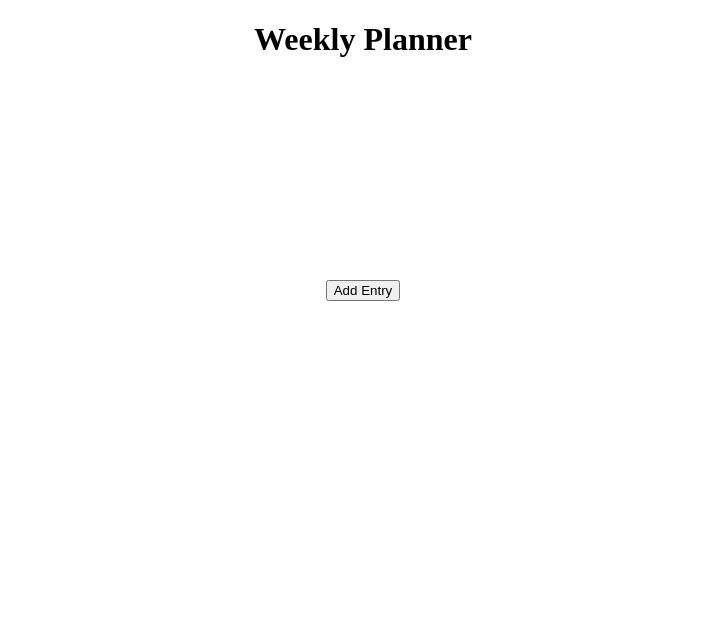
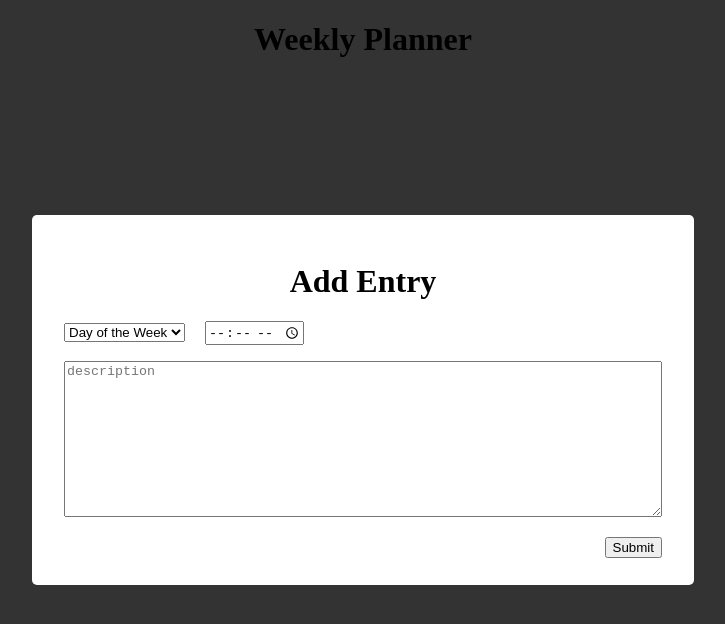
Before and after one commit to mgmauriello/week-planner, a website: page index.html in a window 1280 px wide. Both pictures are taken after a click on the button "Add Entry". Shown: the whole page, without its empty margins (277-1002 px from the left). Drawn offline with Linux system fonts and the light colour scheme.

Commit message:
added event listener to unhide modal.

```diff
--- a/index.html
+++ b/index.html
@@ -35,13 +35,13 @@
       </div>
     </div>
   </div>
-  <div class="container">
-    <div class="modal-overlay hidden"></div>
+  <div class="modal-container hidden">
+    <div class="modal-overlay"></div>
     <div class="row add-entry-form">
-      <div class="column-full hidden">
+      <div class="column-full ">
         <div class="modal">
           <h1 class="center">Add Entry</h1>
-          <form action="index.html">
+          <form>
             <!-- <input class="week" type="week"> -->
             <select name="day-of-week" id="">
               <option value="">Day of the Week</option>
@@ -60,7 +60,7 @@
               </div>
             </div>
             <div class="column-full flex-end">
-              <input type="submit" class="submit center">
+              <input type="submit" class="add-entry-submit center">
             </div>
           </form>
         </div>
--- a/layout.css
+++ b/layout.css
@@ -2,6 +2,7 @@
   display: none !important;
 }
 
+.modal-container,
 .container {
   max-width: 575px;
   margin: 0 auto;
--- a/main.js
+++ b/main.js
@@ -0,0 +1,17 @@
+var $addEntry = document.querySelector('.add-entry');
+// var $submitButton = document.querySelector('.add-entry-submit');
+var $modalContainer = document.querySelector('.modal-container');
+var $modalOverlay = document.querySelector('.modal-overlay');
+
+var formBoolean = false;
+
+function clickAddEntry(event) {
+  if (formBoolean === false) {
+    $modalContainer.className = 'modal-container';
+    $modalOverlay.className = 'modal-overlay';
+    formBoolean = true;
+  }
+
+}
+
+$addEntry.addEventListener('click', clickAddEntry);
```
